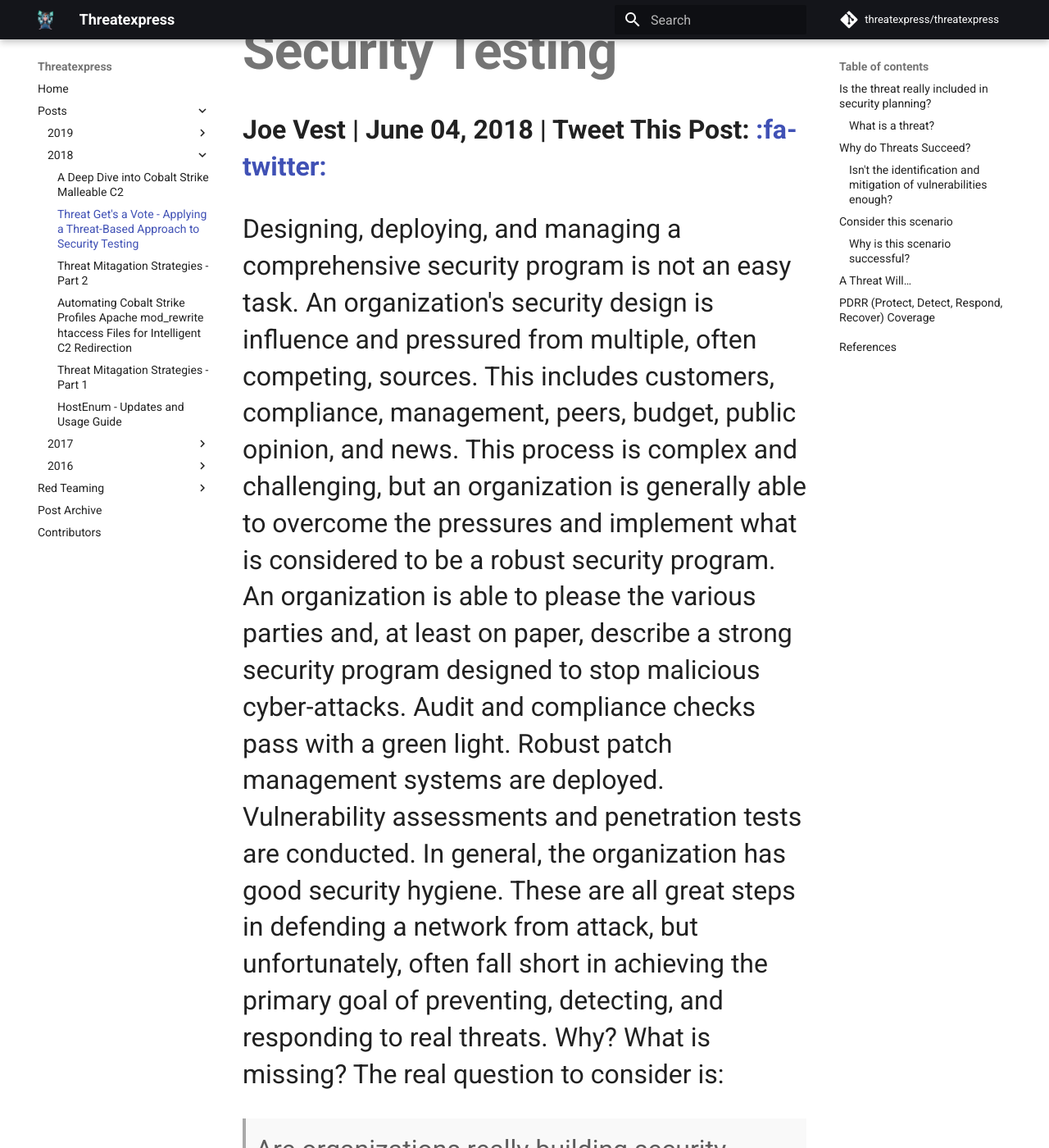
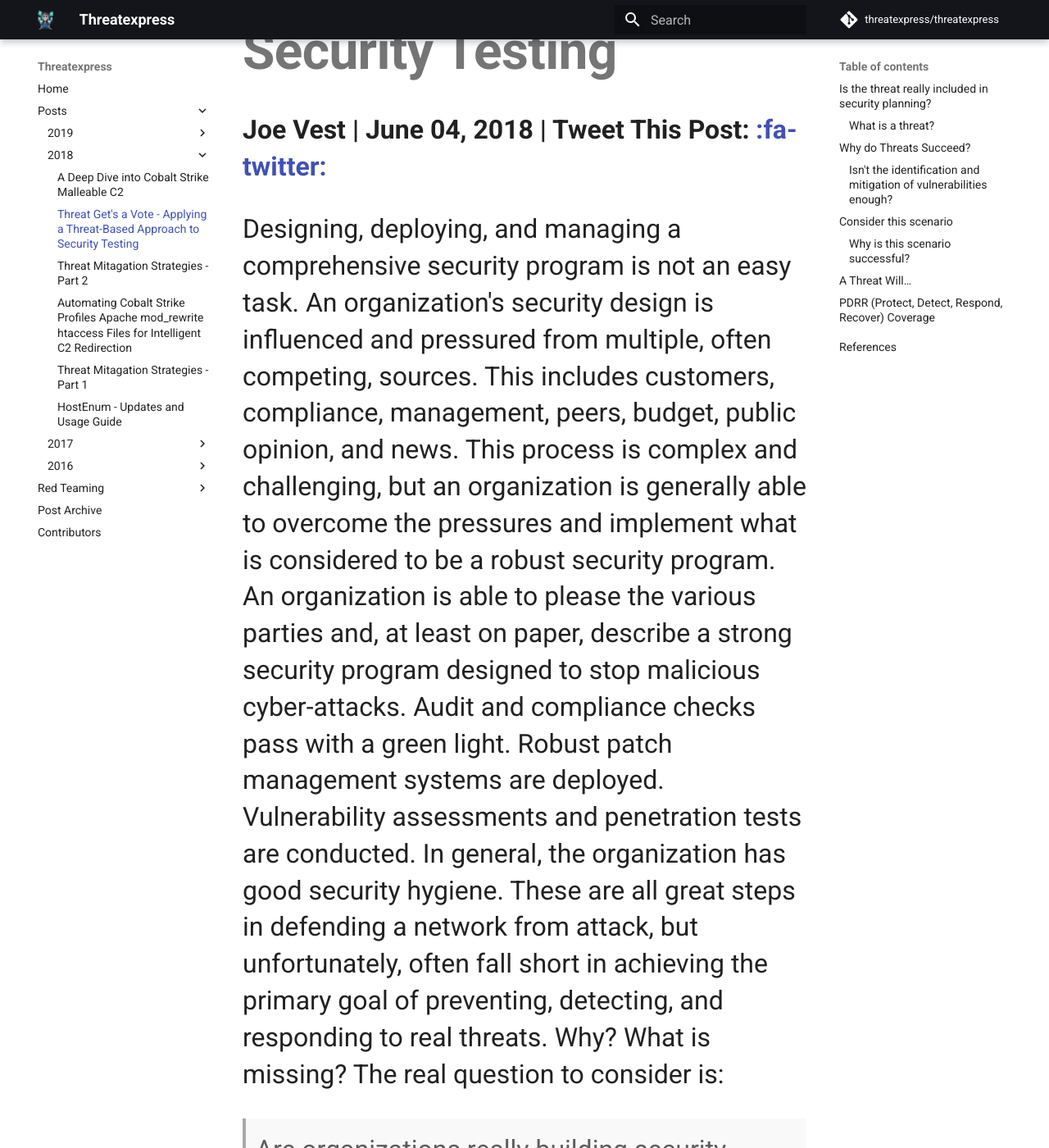
Before and after one commit to threatexpress/threatexpress, an MkDocs documentation site: the page built from docs/blogs/2018/threat-gets-a-vote-applying-a-threat-based-approach-to-security-testing.md, in a window 1280 px wide and 1400 px high, scrolled down 327 px. Shown: the whole window at 82% size. Built offline with MkDocs 1.6.1 and Material for MkDocs 9.7.7, drawn with Linux system fonts in a browser that asks for light colours; nearby versions of some CDN libraries; comment, search, counter and statistics services are not loaded; some of the changed text lies outside the part shown.

Commit message:
spelling

```diff
--- a/docs/blogs/2018/threat-gets-a-vote-applying-a-threat-based-approach-to-security-testing.md
+++ b/docs/blogs/2018/threat-gets-a-vote-applying-a-threat-based-approach-to-security-testing.md
@@ -2,7 +2,7 @@
 
 **Joe Vest | June 04, 2018 | Tweet This Post: [:fa-twitter:](https://twitter.com/intent/tweet?url=http://threatexpress.com/blogs/2018/06/threat-gets-a-vote-applying-a-threat-based-approach-to-security-testing/&text=Threat Gets A Vote: Applying a Threat-Based Approach to Security Testing)**
 
-Designing, deploying, and managing a comprehensive security program is not an easy task. An organization's security design is influence and pressured from multiple, often competing, sources. This includes customers, compliance, management, peers, budget, public opinion, and news. This process is complex and challenging, but an organization is generally able to overcome the pressures and implement what is considered to be a robust security program. An organization is able to please the various parties and, at least on paper, describe a strong security program designed to stop malicious cyber-attacks. Audit and compliance checks pass with a green light. Robust patch management systems are deployed. Vulnerability assessments and penetration tests are conducted. In general, the organization has good security hygiene. These are all great steps in defending a network from attack, but unfortunately, often fall short in achieving the primary goal of preventing, detecting, and responding to real threats.  Why? What is missing? The real question to consider is:
+Designing, deploying, and managing a comprehensive security program is not an easy task. An organization's security design is influenced and pressured from multiple, often competing, sources. This includes customers, compliance, management, peers, budget, public opinion, and news. This process is complex and challenging, but an organization is generally able to overcome the pressures and implement what is considered to be a robust security program. An organization is able to please the various parties and, at least on paper, describe a strong security program designed to stop malicious cyber-attacks. Audit and compliance checks pass with a green light. Robust patch management systems are deployed. Vulnerability assessments and penetration tests are conducted. In general, the organization has good security hygiene. These are all great steps in defending a network from attack, but unfortunately, often fall short in achieving the primary goal of preventing, detecting, and responding to real threats.  Why? What is missing? The real question to consider is:
 
 > Are organizations really building security programs designed to address the threat?
 
@@ -122,7 +122,7 @@
 
 ## ![][50]
 
-When an organization is ready to understand the negative impacts caused by a threat-actor, professional red team is used to provide the required threat emulation and stimulus. A professional red team has the ability to emulate a threat-actors TTPs in order to stimulate and engage security defenders against a realistic threat. Red teams may identify vulnerabilities and exploits, but these are only a means to an end. Red teams focus on engagement goals. This engages an organization with a realistic attack to better understand how they are able to impact a threat's ability to operate or cause negative impacts to the organization.
+When an organization is ready to understand the negative impacts caused by a threat-actor, a professional red team is used to provide the required threat emulation and stimulus. A professional red team has the ability to emulate a threat-actors TTPs in order to stimulate and engage security defenders against a realistic threat. Red teams may identify vulnerabilities and exploits, but these are only a means to an end. Red teams focus on engagement goals. This engages an organization with a realistic attack to better understand how they are able to impact a threat's ability to operate or cause negative impacts to the organization.
 
 Red teams can emulate realistic TTPs through research and experience. Much of this information has been complied in to a framework (ATT&CK) and organizations can use this to help measure their ability to defend against specific TTPs. MITRE's Adversarial Tactics, Techniques, and Common Knowledge (ATT&CK™)[7] is a knowledge base and model for cyber threat behavior. ATT&CK is useful for understanding security risk against known threat behavior, for planning security improvements, and verifying defenses work as expected. ATT&CK can be thought of a menu of TTPs. Red teams can use this to ensure they have a comprehensive set of threat TTPs, and blue teams can use this to build a scorecard of how well they are able to defend against the various TTPs.
 
```
Also changed, not shown: other parts of docs/blogs/2018/threat-gets-a-vote-applying-a-threat-based-approach-to-security-testing.md (+1 -1 lines).
